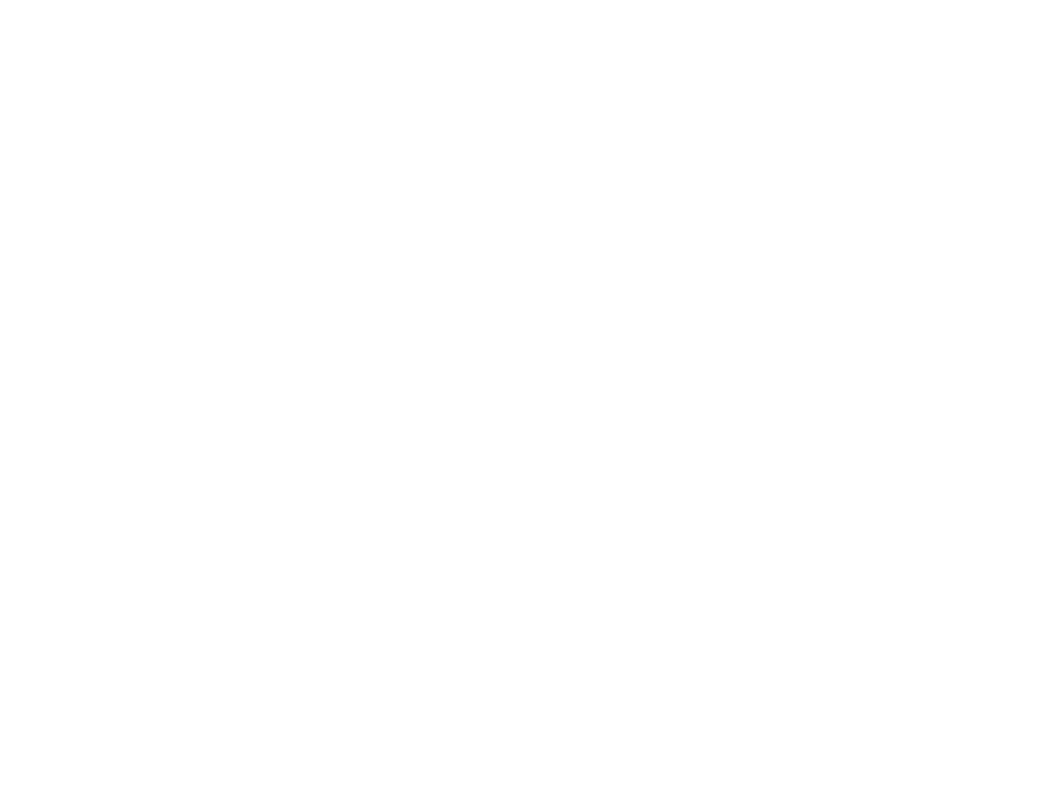
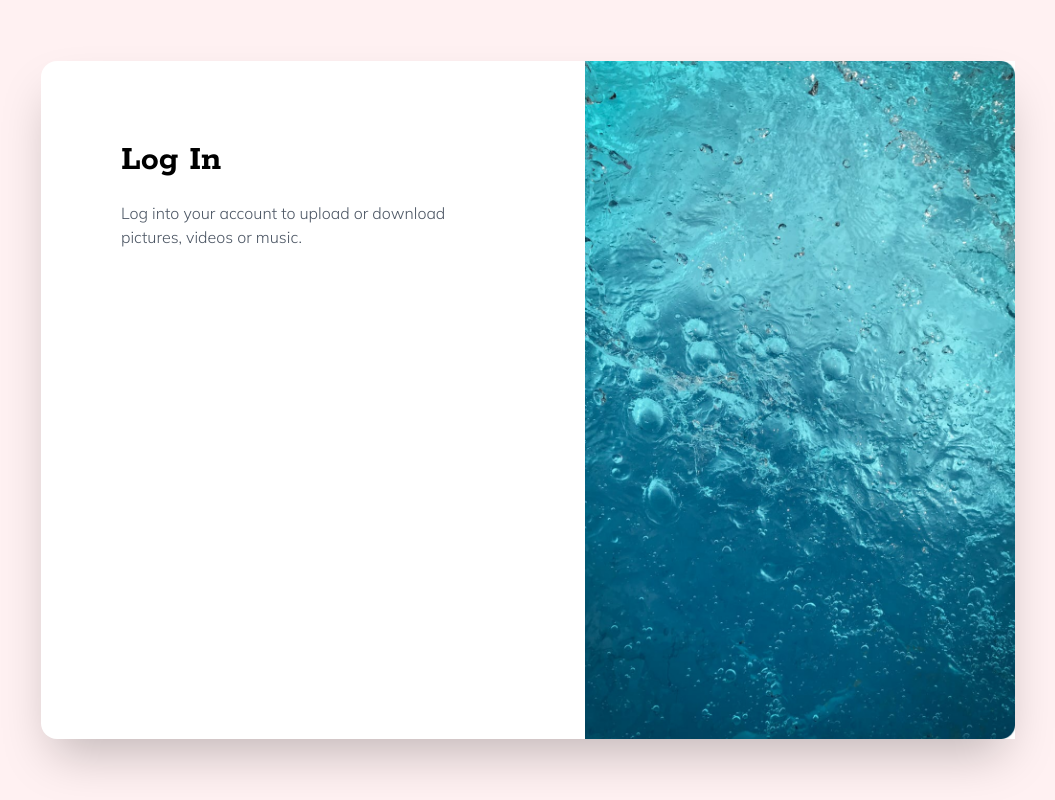
Before and after one commit to CJR85/login-modal, a plain HTML site: page index.html in a window 1280 px wide. Shown: the whole page, without its empty margins (112-1167 px from the left). Drawn offline with nearby package versions, Linux system fonts and the light colour scheme.

Commit message:
Initial commit. Create global & card contianers

```diff
--- a/index.html
+++ b/index.html
@@ -21,5 +21,25 @@
     </script>
     <title>Login Modal</title>
   </head>
-  <body></body>
+  <body>
+    <!-- Global Container -->
+    <div class="flex items-center justify-center min-h-screen bg-rose-50">
+      <!-- Card Container -->
+      <div
+        class="relative flex flex-col m-6 space-y-10 bg-white shadow-2xl rounded-2xl md:flex-row md:space-y-0 md:m-0"
+      >
+        <!-- Left side -->
+        <div class="p-6 md:p-20">
+          <!-- Top Content -->
+          <h2 class="font-mono mb-5 text-4xl font-bold">Log In</h2>
+          <p class="max-w-sm mb-12 font-sans font-light text-gray-600">
+            Log into your account to upload or download pictures, videos or
+            music.
+          </p>
+        </div>
+        <!-- Right side -->
+        <img src="images/image.jpg" alt="" class="w-[430px] hidden md:block" />
+      </div>
+    </div>
+  </body>
 </html>
```
